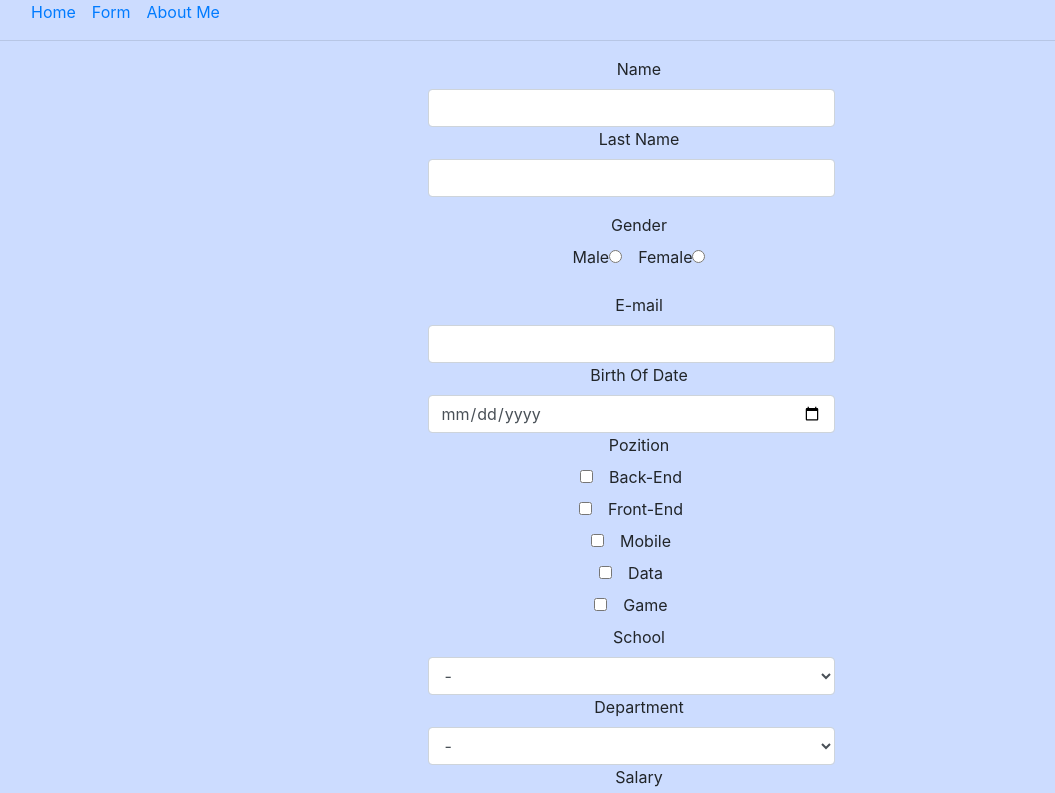
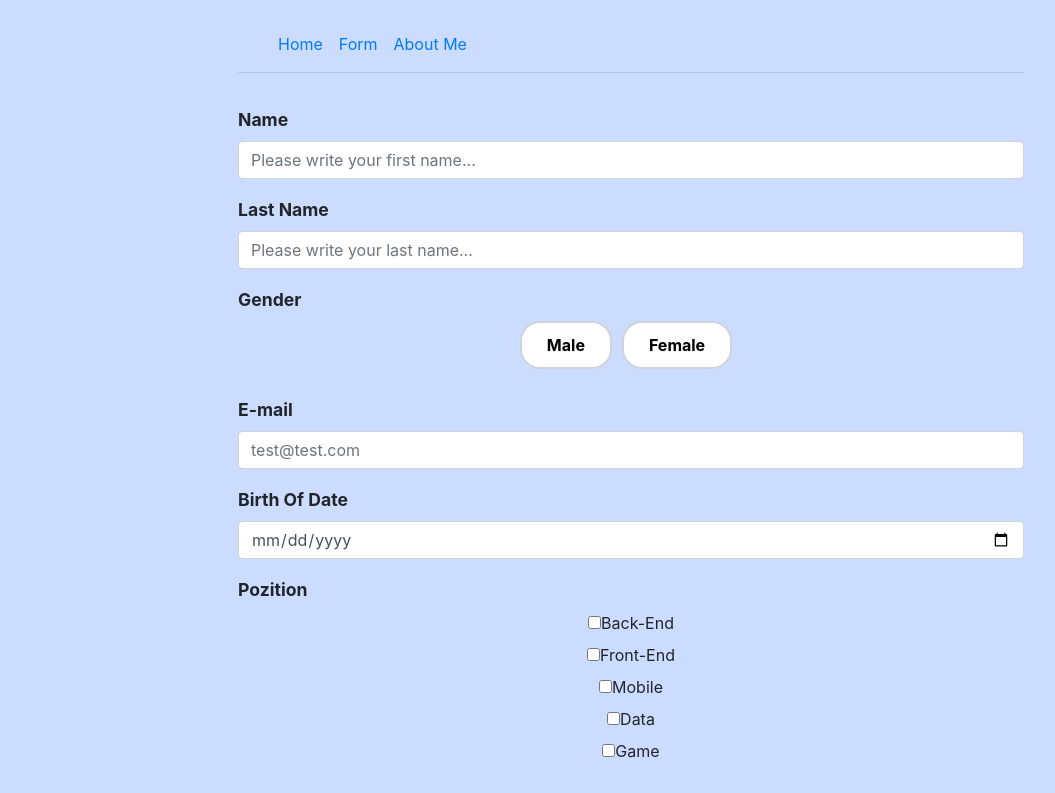
Before and after one commit to kaanyrd/FormForDevelopers, a React (Create React App) app in the folder my-form/: page /newform in a window 1280 px wide. Shown: the top 793 px of the page, without its empty margins (9-1064 px from the left). Built offline with nearby package versions, Linux system fonts and the light colour scheme.

Commit message:
CSS still

```diff
--- a/my-form/src/components/Components.css
+++ b/my-form/src/components/Components.css
@@ -1,13 +1,54 @@
 .container{
-    display: flex;
-    text-align: center;
-    align-items: center;
-    justify-content: center;
+
 }
-.genderChoose{
-    padding: 1rem;
+
+/* GENDER STARTS */
+#genderChoose,
+label {
+    user-select: none;
 }
-.genderChoose,label{
-    padding-left: 1rem;
-    justify-content: center;
+
+#male,
+input[type="radio"] {
+    display: none;
 }
+
+#female,
+input[type="radio"] {
+    display: none;
+}
+
+
+input[type="radio"]+label {
+    z-index: 10;
+    margin: 0 10px 10px 0;
+    position: relative;
+    color: black;
+    text-shadow: 0 1px 0 rgba(105, 56, 56, 0.1);
+    font-weight: bold;
+    background-color: white;
+    border: 2px solid #ced4da;
+    cursor: pointer;
+    transition: all 200ms ease;
+}
+
+input[type="radio"]:checked+label {
+    color: rgb(0, 0, 141);
+    background-color: #feb236;
+}
+
+input[type="radio"]+label {
+    padding: 10px 25px;
+    border-radius: 20px;
+}
+/* GENDER ENDS */
+
+.labelHeader{
+display: flex;
+font-size: 1.1rem;
+font-weight: 700;
+margin-top: 1.1rem;
+}
+/* .schoolOption{
+    text-align: left;
+} */
--- a/my-form/src/components/NewForm.jsx
+++ b/my-form/src/components/NewForm.jsx
@@ -39,38 +39,38 @@ function NewForm() {
 
               {/* NAME */}
               <div>
-                <div><label htmlFor="firstName">Name</label></div>
-                <div><input className='form-control' value={values.firstName} id="firstName" name="firstName" onChange={handleChange("firstName")} disabled={isSubmitting} /></div>
+                <div><label className='labelHeader' htmlFor="firstName">Name</label></div>
+                <div><input size="70"  placeholder='Please write your first name...' className='form-control' value={values.firstName} id="firstName" name="firstName" onChange={handleChange("firstName")} disabled={isSubmitting} /></div>
               </div>
               {/* LASTNAME */}
               <div>
-                <div><label htmlFor="lastName">Last Name</label></div>
-                <div><input className='form-control' value={values.lastName} id="lastName" name="lastName" onChange={handleChange("lastName")} disabled={isSubmitting} /></div>
+                <div><label className='labelHeader' htmlFor="lastName">Last Name</label></div>
+                <div><input placeholder='Please write your last name...' className='form-control' value={values.lastName} id="lastName" name="lastName" onChange={handleChange("lastName")} disabled={isSubmitting} /></div>
               </div>
               {/* GENDER */}
-              <div className='genderChoose'>
-                <div><label htmlFor="gender">Gender</label></div>
+              <div id='genderChoose'>
+                <div><label className='labelHeader' htmlFor="gender">Gender</label></div>
                 <div>
-                <span><label htmlFor="male">Male</label></span>
-                <input type="radio" name='gender' value="male" onChange={handleChange("gender")} checked={values.gender === "male"} />
+                <input id='male' type="radio" name='gender' value="male" onChange={handleChange("gender")} checked={values.gender === "male"} />
+                <label htmlFor="male">Male</label>
 
-                <span><label htmlFor="female">Female</label></span>
-                <input type="radio" name='gender' value="female" onChange={handleChange("gender")} checked={values.gender === "female"} />
+                <input id='female' type="radio" name='gender' value="female" onChange={handleChange("gender")} checked={values.gender === "female"} />
+                <label htmlFor="female">Female</label>
                 </div>
               </div>
               {/* EMAIL */}
               <div>
-                <div><label htmlFor="email">E-mail</label></div>
-                <div><input className='form-control' value={values.email} id="email" name="email" onChange={handleChange("email")} disabled={isSubmitting} /></div>
+                <div><label className='labelHeader' htmlFor="email">E-mail</label></div>
+                <div><input placeholder='test@test.com' className='form-control' value={values.email} id="email" name="email" onChange={handleChange("email")} disabled={isSubmitting} /></div>
               </div>
               {/* DATE */}
               <div>
-                <div><label htmlFor="birthOfDate">Birth Of Date</label></div>
+                <div><label className='labelHeader' htmlFor="birthOfDate">Birth Of Date</label></div>
                 <div><input className='form-control' value={values.birthOfDate} type="date" id='birthOfDate' name='birthOfDate' onChange={handleChange("birthOfDate")} disabled={isSubmitting} /></div>
               </div>
               {/* POZITION */}
               <div className='pozition'>
-                <div><label htmlFor="group">Pozition</label></div>
+                <div><label className='labelHeader' htmlFor="group">Pozition</label></div>
                 <div>
                   <input id='Back-end' type="checkbox" name='pozition' value="Back-end" onChange={handleChange("pozition")} disabled={isSubmitting}
                     checked={!!values?.pozition?.includes("Back-end")} />
@@ -94,20 +94,20 @@ function NewForm() {
                 </div>
               </div>
               {/* SCHOOL */}
-              <div id='schoolChoose'>
-                <div><label htmlFor="school">School</label></div>
+              <div>
+                <div><label className='labelHeader' htmlFor="school">School</label></div>
                 <div><select className='form-control'  name="school" id="school" value={values.school} onChange={handleChange("school")} disabled={isSubmitting}>
-                  <option value="not specified">-</option>
-                  <option value="IstanbulAydinUniversity">Istanbul Aydin University</option>
-                  <option value="IstanbulTechnicalUniversity">Istanbul Technical University</option>
-                  <option value="GalatasarayUniversity">Galatasaray University</option>
-                  <option value="NamikKemalUniversity">Namik Kemal University</option>
-                  <option value="BahcesehirUniversity">Bahcesehir University</option>
+                  <option className='schoolOption' value="not specified">-</option>
+                  <option className='schoolOption' value="IstanbulAydinUniversity">Istanbul Aydin University</option>
+                  <option className='schoolOption' value="IstanbulTechnicalUniversity">Istanbul Technical University</option>
+                  <option className='schoolOption' value="GalatasarayUniversity">Galatasaray University</option>
+                  <option className='schoolOption' value="NamikKemalUniversity">Namik Kemal University</option>
+                  <option className='schoolOption' value="BahcesehirUniversity">Bahcesehir University</option>
                 </select></div>
               </div>
               {/* DEPARTMENT */}
               <div>
-                <div><label htmlFor="department">Department</label></div>
+                <div><label className='labelHeader' htmlFor="department">Department</label></div>
                 <div><select className='form-control' name="department" id="department" onChange={handleChange("department")} value={values.department} disabled={isSubmitting}>
                   <option value="not specified">-</option>
                   <option value="SoftwareEngineering">Software Engineering</option>
@@ -118,7 +118,7 @@ function NewForm() {
               </div>
               {/* SALARY */}
               <div>
-                <div><label htmlFor="salary">Salary</label></div>
+                <div><label className='labelHeader' htmlFor="salary">Salary</label></div>
                 <div><select className='form-control' name="salary" id="salary" onChange={handleChange("salary")} value={values.salary} disabled={isSubmitting}>
                   <option value="not specified">-</option>
                   <option value="6.000-10.000 TL">6.000-10.000 TL</option>
@@ -129,7 +129,7 @@ function NewForm() {
               </div>
               {/* CHALLENGES */}
               <div>
-                <div><label htmlFor="challenges">Challenges</label></div>
+                <div><label className='labelHeader' htmlFor="challenges">Challenges</label></div>
                 <div><select className='form-control' name="challenges" id="challenges" onChange={handleChange("challenges")} value={values.challenges} disabled={isSubmitting}>
                   <option value="not specified">-</option>
                   <option value="Couldn't find any internship">Couldn't find any internship</option>
@@ -142,12 +142,12 @@ function NewForm() {
               </div>
               {/* CHALLENGES COMMENT */}
               <div>
-                <div><label htmlFor="comments">Comments About Challenges({values.challenges})</label></div>
+                <div><label className='labelHeader' htmlFor="comments">Comments About Challenges<span style={{color:"tomato"}}>({values.challenges})</span></label></div>
                 <div><textarea name="comments" id="comments" onChange={handleChange("comments")} value={values.comments} disabled={isSubmitting} placeholder="Any Challenge..."></textarea></div>
               </div>
               {/* HELP */}
               <div>
-                <div><label htmlFor="help">Would you like to get help with this? How?</label></div>
+                <div><label className='labelHeader' htmlFor="help">Would you like to get help with this? How?</label></div>
                 <div><textarea  name="help" id="help" onChange={handleChange("help")} value={values.help} disabled={isSubmitting} placeholder="Yes, I need help..."></textarea></div>
               </div>
               {/* BUTTONS */}
--- a/my-form/src/index.css
+++ b/my-form/src/index.css
@@ -7,6 +7,11 @@ body {
     sans-serif;
   -webkit-font-smoothing: antialiased;
   -moz-osx-font-smoothing: grayscale;
+  margin-top: 2rem;
+  display: flex;
+  text-align: center;
+  align-items: center;
+  justify-content: center;
 }
 
 code {
```
